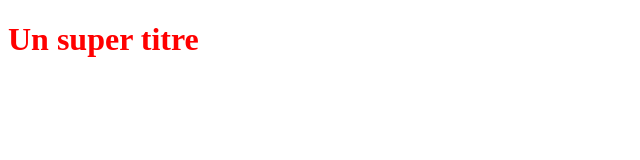
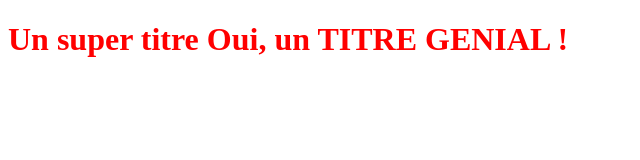
Before and after one commit to LamiaJilaani/premierprojet, a plain HTML site: page index.html in a window 1280 px wide. Shown: the whole page, without its empty margins (0-640 px from the left). Drawn offline with Linux system fonts and the light colour scheme.

Commit message:
Modification du titre H1

```diff
--- a/index.html
+++ b/index.html
@@ -5,6 +5,6 @@
    <link rel="stylesheet" type="text/css" href="styles.css">
 </head>
 <body>
-   <h1>Un super titre</h1>
+   <h1>Un super titre   Oui, un TITRE GENIAL !</h1>
 </body>
 </html>
```
